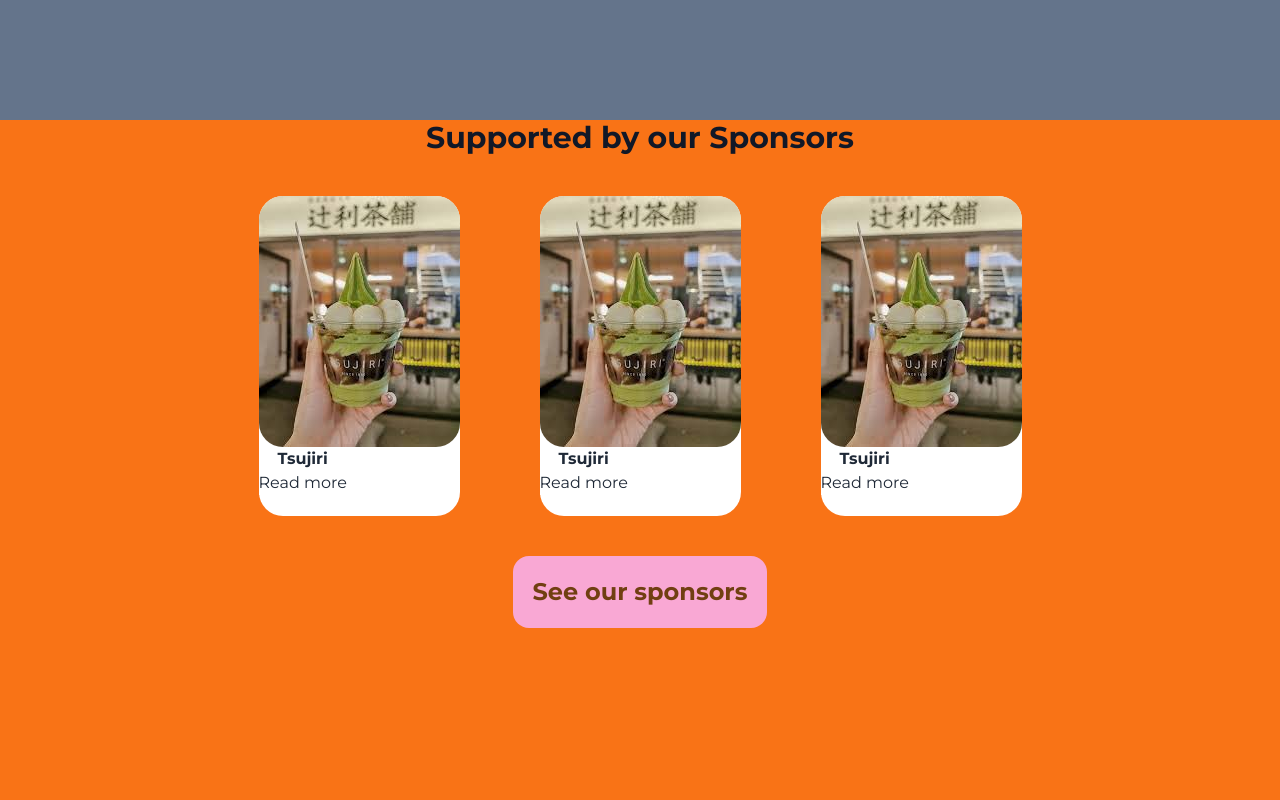
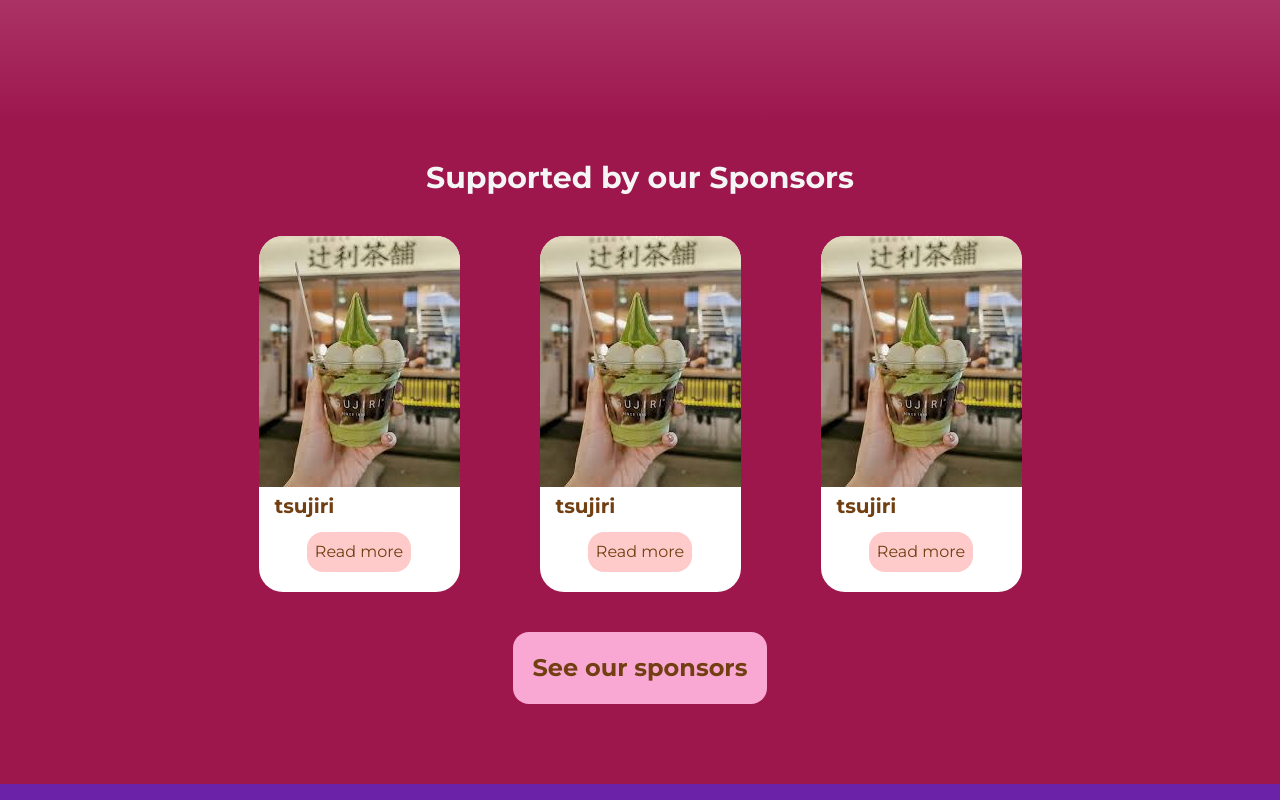
Before and after one commit to UoaWDCC/uads-member-app-v2, a React (Vite) app in the folder web/: page / in a window 1280 px wide. Shown: the part 680-1480 px from the top of the page. Built offline with nearby package versions, Linux system fonts and the light colour scheme.

Commit message:
UADS-18 feat updating home page

```diff
--- a/web/src/pages/Home.tsx
+++ b/web/src/pages/Home.tsx
@@ -21,10 +21,22 @@
   );
 }
 
+function Landing({ children }: { children: JSX.Element }) {
+  return (
+    <div className="flex flex-col h-screen bg-gradient-to-b from-pink-200 to-pink-800 items-center gap-10">
+      {children}
+      <h1 className=" text-center text-3xl font-bold text-gray-900">
+        Home page
+      </h1>
+      <img src={uadslogo} className="colour" />
+    </div>
+  );
+}
+
 function Sponsor() {
   return (
-    <div className="flex flex-col gap-10 h-screen bg-orange-500">
-      <h1 className=" text-center text-3xl font-bold text-gray-900">
+    <div className="flex flex-col gap-10 h-500 pb-20 bg-pink-800">
+      <h1 className=" text-center text-3xl font-bold pt-10 text-neutral-100">
         Supported by our Sponsors
       </h1>
       <SponsorGroups />
@@ -37,9 +49,15 @@
   return (
     <>
       <div className="flex flex-row flex-nowrap justify-center gap-20">
-        <SponsorCard image={tsujiri} />
-        <SponsorCard2 />
-        <SponsorCard3 />
+        <SponsorCard
+        image={tsujiri}
+        sponsor="tsujiri"/>
+        <SponsorCard
+        sponsor="tsujiri"
+        image={tsujiri} />
+        <SponsorCard
+        sponsor="tsujiri"
+        image={tsujiri} />
       </div>
     </>
   );
@@ -47,79 +65,39 @@
 
 interface SponsorCardProps {
   image: string;
+  sponsor: string;
 }
 
-function SponsorCard({ image }: SponsorCardProps) {
+function SponsorCard({ image, sponsor }: SponsorCardProps) {
   return (
     <>
-      <div className="bg-white h-80 gap-10 rounded-3xl">
-        <img
-          className="max-w-full overflow-hidden rounded-3xl justify-self-start"
-          src={image}
-        />
-        <div className="flex flex-row">
-          <div className=" justify-start">
-            <h2 className="text-center font-bold">Tsujiri</h2>
-            <SponsorsButton />
+   <NavLink to="/sponsors">
+        <button>
+          <div className="bg-white h-500 gap-20 rounded-3xl ">
+            <div className="h-64 overflow-hidden">
+              <img
+                className="w-full rounded-3xl rounded-b-none"
+                src={image}
+              ></img>
+            </div>
+            <div className="flex flex-row ">
+              <div className="justify-start pl-1 text-center grow-0 pb-3 ml-3 text-xl text-yellow-900">
+                <h3 className="text-center font-bold">{sponsor} </h3>
+              </div>
+
+            </div>
+            <div className="pb-5">
+            <ReadMoreButton linkto="/sponsors" buttontext="Read more"/>
+            </div>
           </div>
-          <div className="flex flex-col justify-between content-start mx-10"></div>
-        </div>
-      </div>
+        </button>
+      </NavLink>
     </>
   );
 }
 
-function SponsorCard2() {
-  return (
-    <>
-      <div className="bg-white h-80 gap-10 rounded-3xl">
-        <img
-          className="max-w-full overflow-hidden rounded-3xl justify-self-start"
-          src={tsujiri}
-        ></img>
-        <div className="flex flex-row">
-          <div className=" justify-start">
-            <h2 className="text-center font-bold">Tsujiri</h2>
-            <SponsorsButton />
-          </div>
-          <div className="flex flex-col justify-between content-start mx-10"></div>
-        </div>
-      </div>
-    </>
-  );
-}
 
-function SponsorCard3() {
-  return (
-    <>
-      <div className="bg-white h-80 gap-10 rounded-3xl">
-        <img
-          className="max-w-full overflow-hidden rounded-3xl justify-self-start"
-          src={tsujiri}
-        ></img>
-        <div className="flex flex-row">
-          <div className=" justify-start">
-            <h2 className="text-center font-bold">Tsujiri</h2>
-            <SponsorsButton />
-          </div>
-          <div className="flex flex-col justify-between content-start mx-10"></div>
-        </div>
-      </div>
-    </>
-  );
-}
 
-function Landing({ children }: { children: JSX.Element }) {
-  return (
-    <div className="flex flex-col h-screen bg-slate-500 items-center gap-10">
-      {children}
-      <h1 className=" text-center text-3xl font-bold text-gray-900">
-        Home page
-      </h1>
-      <img src={uadslogo} className="colour" />
-    </div>
-  );
-}
 
 function ExampleComponent() {
   return (
@@ -248,10 +226,21 @@
   );
 }
 
-function SponsorsButton() {
+interface ReadMoreButtonProps {
+  linkto: string;
+  buttontext: string;
+}
+
+function ReadMoreButton({ linkto, buttontext }:ReadMoreButtonProps) {
   return (
-    <NavLink to="/sponsors">
-      <button className="bg-white">Read more</button>
-    </NavLink>
+    <>
+    <div className="text-center">
+        <NavLink to={linkto}>
+        <button className="bg-red-200 rounded-2xl p-2 text-yellow-900">
+            {buttontext}
+          </button>
+        </NavLink>
+      </div>
+    </>
   );
 }
```
